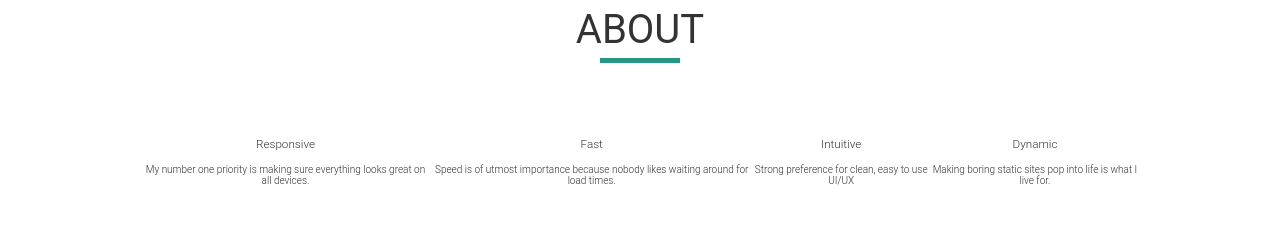
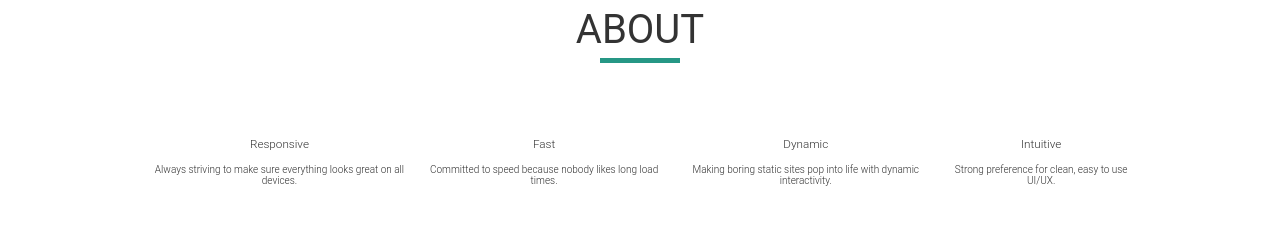
Before and after one commit to Avocado91/portfolio, a Gatsby app: page / in a window 1280 px wide. Shown: the part 900-1147 px from the top of the page. Built offline with nearby package versions, Linux system fonts and the light colour scheme.

Commit message:
Altering wording in skills section

```diff
--- a/src/components/about.js
+++ b/src/components/about.js
@@ -13,22 +13,22 @@ const About = () => (
         <div>
           <i className='fas fa-mobile-alt'></i>
           <h3>Responsive</h3>
-          <p>My number one priority is making sure everything looks great on all devices.</p>
+          <p>Always striving to make sure everything looks great on all devices.</p>
         </div>
         <div>
           <i className='fas fa-rocket'></i>
           <h3>Fast</h3>
-          <p>Speed is of utmost importance because nobody likes waiting around for load times. </p>
+          <p>Committed to speed because nobody likes long load times.</p>
+        </div>
+        <div>
+          <i className='far fa-check-circle'></i>
+          <h3>Dynamic</h3>
+          <p>Making boring static sites pop into life with dynamic interactivity.</p>
         </div>
         <div>
           <i className='far fa-lightbulb'></i>
           <h3>Intuitive</h3>
-          <p>Strong preference for clean, easy to use UI/UX</p>
-        </div>
-        <div>
-          <i className='far fa-check-circle'></i>
-          <h3>Dynamic</h3>
-          <p>Making boring static sites pop into life is what I live for.</p>
+          <p>Strong preference for clean, easy to use UI/UX.</p>
         </div>
       </div>
       <div className='flex-container'>
```
